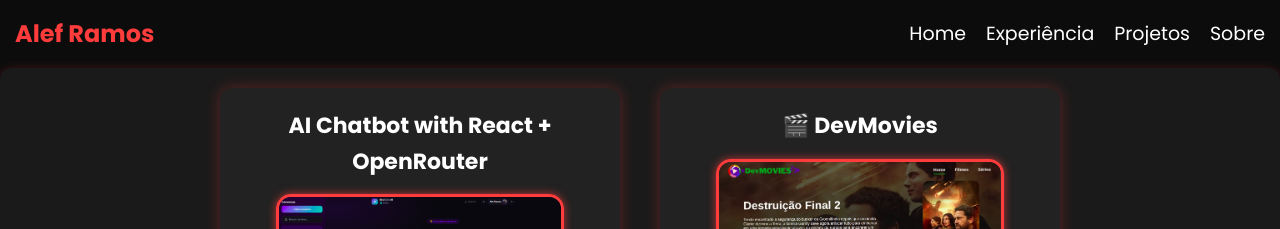
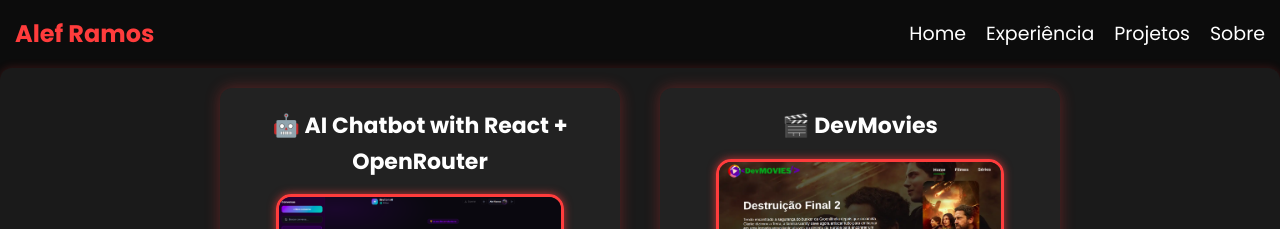
Before and after one commit to AllefRamos14/Portfolio-Dev-Alef-Ramos, a React (Vite) app: page /Projetos in a window 1280 px wide. Shown: the top 229 px of the page. Built offline with nearby package versions, Linux system fonts and the light colour scheme.

Commit message:
feat: adiciona projeto AI Chatbot ao portfólio

```diff
--- a/src/Data/projectsData.js
+++ b/src/Data/projectsData.js
@@ -20,7 +20,7 @@ export const projetos = [
 
      {
         id: 1,
-        titulo: "AI Chatbot with React + OpenRouter",
+        titulo: "🤖 AI Chatbot with React + OpenRouter",
         descricao: "Chatbot inteligente desenvolvido com React + IA, focado em experiência moderna, performance e auxílio para desenvolvedores.",
         skills: [reactIcon, jsIcon,nodeIcon,],
         linkGitHub: "https://github.com/AllefRamos14/AI-Chatbot.git",
```
